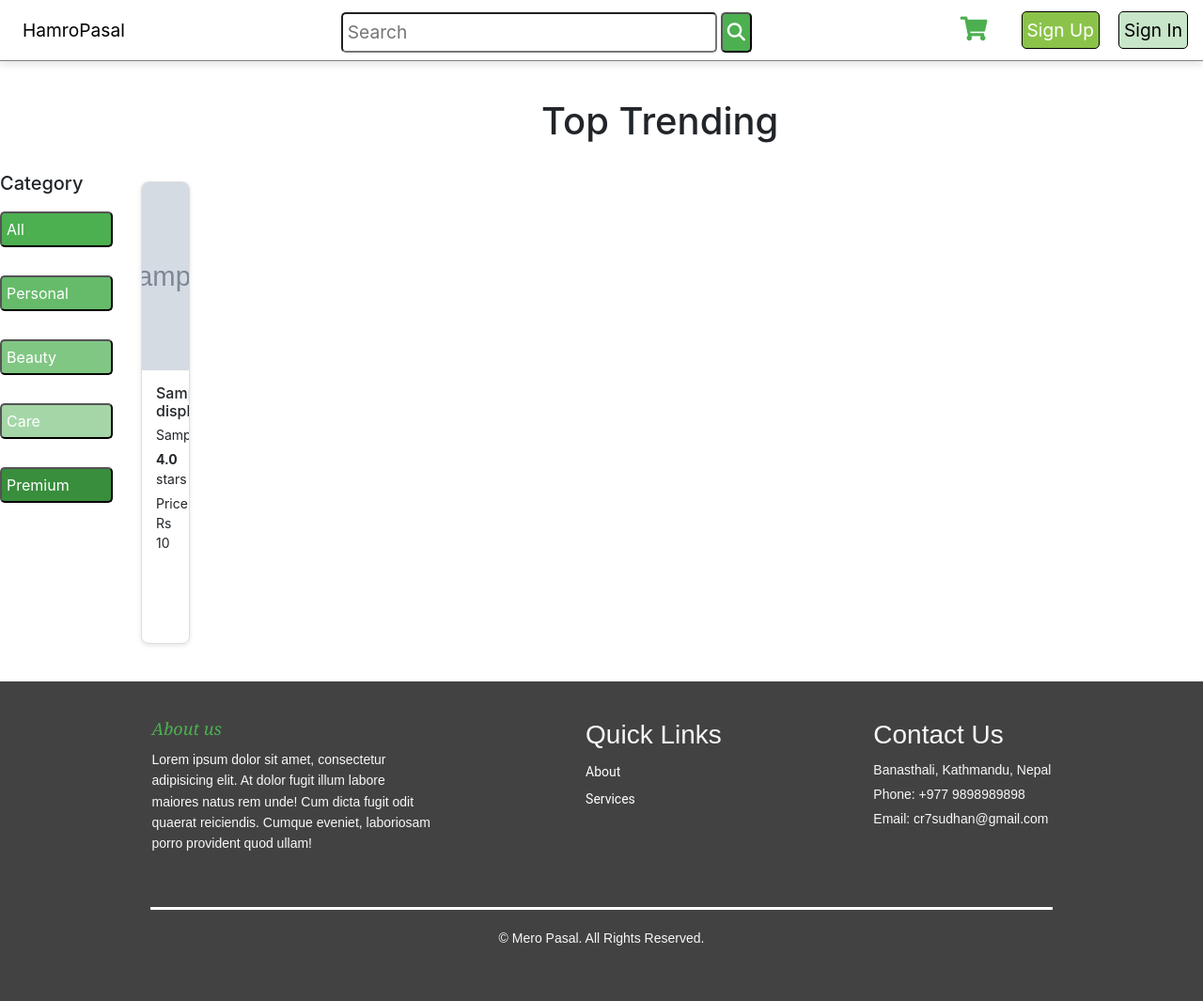
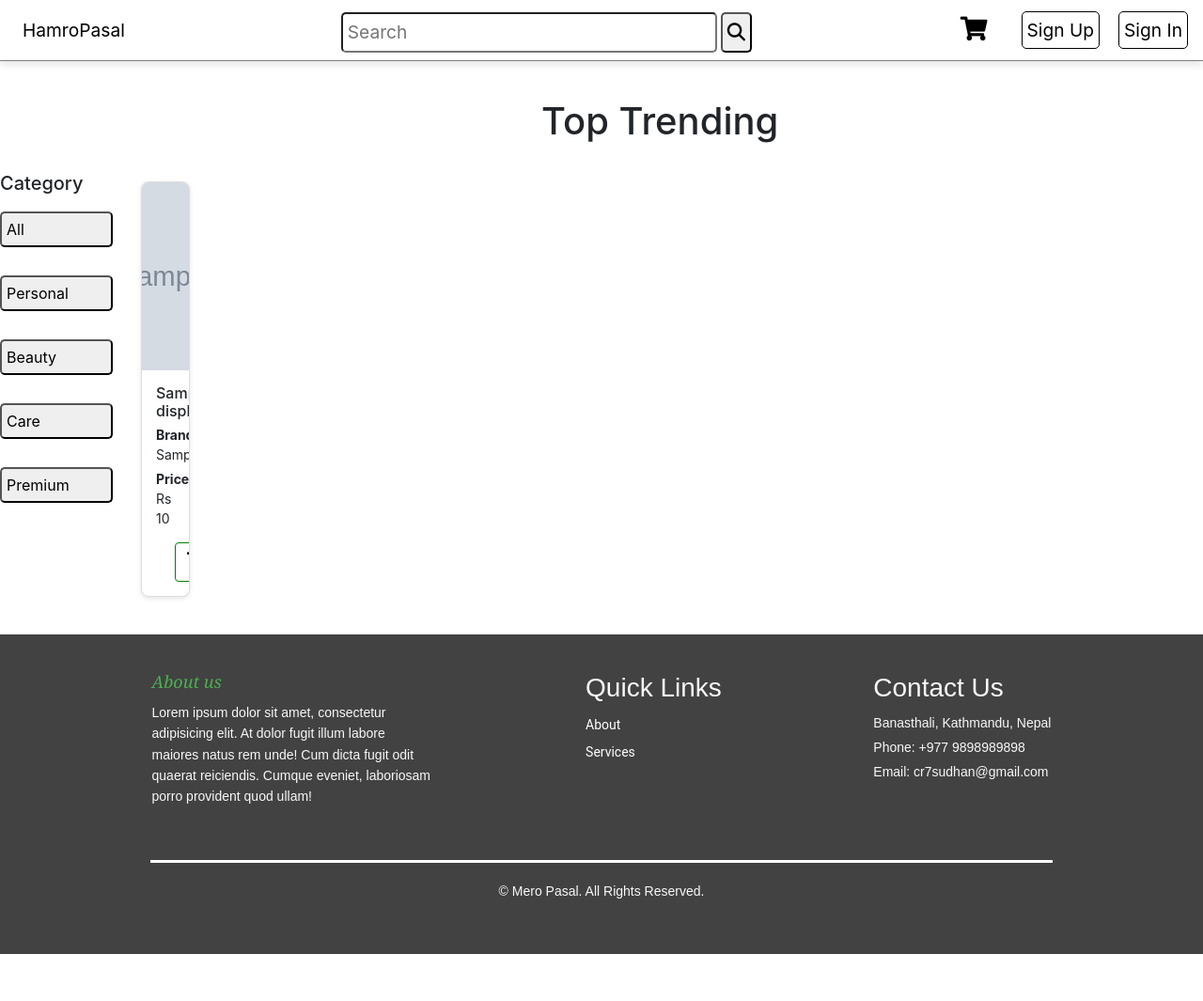
Before and after one commit to UnstaBleSos/7th-sem-Project-Content-Based-Filtering, a Flask app: page / in a window 1280 px wide. Shown: the whole page at 94% size. After the commit the page ends 1015 px from the top, so only its background shows below. Run offline with Flask 3, Linux system fonts and the light colour scheme; tables that the repository leaves empty hold one stand-in row (values such as "Sample post"); grey boxes marked "Sample" are stand-in pictures; parts of the project's set-up code (start-up, migrations or seed data) failed here and were passed over; some libraries are stand-ins or nearby versions.

Commit message:
nth commit

```diff
--- a/app.py
+++ b/app.py
@@ -5,7 +5,9 @@ from flask_sqlalchemy import SQLAlchemy
 from sqlalchemy import text
 import pandas as pd
 import math
-
+import hmac
+import hashlib
+import uuid
 
 
 #object of flask
@@ -155,6 +157,7 @@ def content_based_recommendations(train_data, item_name, top_n=10):
     similarities = sorted(similarities, key=lambda x: x[1], reverse=True)
 
     top_similar_indices = [idx for idx, _ in similarities[1:top_n + 1]]
+    print(top_similar_indices)
     recommended_items_details = train_data.iloc[top_similar_indices][
         ['ID','Name', 'ReviewCount', 'Brand', 'ImageURL', 'Rating','Price','Description']]
     return recommended_items_details
@@ -280,20 +283,22 @@ def signin():
         user = Signup.query.filter_by(username=username, password=password,status=1,role="user").first()
         admins = Admin.query.filter_by(adminName=username,adminPassword=password,role="admin").first()
         if user:
+            userName=user.username
             session['userid']=user.id
             session['logged_in']=True
-            signin_message="user signed in successfully"
+            signin_message="Welcome"
+            print(userName)
         elif admins :
             session['adminlogin'] = admins.id
             session['adminlogin'] = True
             signin_message="Welcome Admin"
-            return render_template('admin/admin.html',signin_message=signin_message)
+            return render_template('./admin/admin.html',signin_message=signin_message)
         else:
             signin_message = "invalid username or password or you are no longer able to login"
 
         products = DisplayProduct.query.all()
         return render_template('index.html',
-                               data=products,message=signin_message
+                               data=products,message=signin_message,userName=userName
                                )
     products = DisplayProduct.query.all()
     return render_template('index.html',data=products,message="Please log in")
@@ -490,7 +495,6 @@ def admin():
     selectuser = text("select count(id) from signup ")
     user = db.session.execute(selectuser).fetchone()
     db.session.commit()
-
     return render_template('./admin/admin.html',totalcount=count,user=user,product=value,price= pricecount)
 
 
--- a/templates/about.html
+++ b/templates/about.html
@@ -8,8 +8,8 @@
 <body>
 
 
-    {% include'header.html' %}
-    {% include'footer.html' %}
+    {% include'heads.html' %}
+    {% include'foots.html' %}
 
 
 </body>
--- a/templates/admin/adminsidebar.html
+++ b/templates/admin/adminsidebar.html
@@ -10,7 +10,7 @@
     color: black;
     text-decoration: none;
     font-size: 1.4rem;
-
+    padding:10px;
 }
 </style>
 <link rel="stylesheet" href="https://cdnjs.cloudflare.com/ajax/libs/font-awesome/6.7.1/css/all.min.css" integrity="sha512-5Hs3dF2AEPkpNAR7UiOHba+lRSJNeM2ECkwxUIxC1Q/FLycGTbNapWXB4tP889k5T5Ju8fs4b1P5z/iB4nMfSQ==" crossorigin="anonymous" referrerpolicy="no-referrer" />
@@ -22,7 +22,7 @@
             <a href="/adminusers">Deactivate User </a>
             <a href="/adminusersdeactive">Activate User </a>
             <a href="/addproduct">Add Products</a>
-            <a href="/category">Category</a>
+            <a href="/category">Categories</a>
             <a href="/addcategory">Add Category</a>
             <a href="/adminlogout">Logout</a>
 </div>
--- a/templates/categorybutton.html
+++ b/templates/categorybutton.html
@@ -32,48 +32,48 @@
             margin-bottom: 20px;
         }
      .all {
-    background-color: #4CAF50;
-    color: #FFFFFF;
+    background-color: ;
+    color: ;
 }
 .all:hover {
-    background-color: #388E3C;
-    color: #FFFFFF;
+    background-color: ;
+    color: ;
 }
 
 .personal {
-    background-color: #66BB6A;
-    color: #FFFFFF;
+    background-color: ;
+    color: ;
 }
 .personal:hover {
-    background-color: #4CAF50;
-    color: #FFFFFF;
+    background-color: ;
+    color: ;
 }
 
 .beauty {
-    background-color: #81C784;
-    color: #FFFFFF;
+    background-color: ;
+    color: ;
 }
 .beauty:hover {
-    background-color: #66BB6A;
-    color: #FFFFFF;
+    background-color: ;
+    color: ;
 }
 
 .care {
-    background-color: #A5D6A7;
-    color: #FFFFFF;
+    background-color: ;
+    color: ;
 }
 .care:hover {
-    background-color: #81C784;
-    color: #FFFFFF;
+    background-color: ;
+    color: ;
 }
 
 .premium {
-    background-color: #388E3C;
-    color: #FFFFFF;
+    background-color: ;
+    color: ;
 }
 .premium:hover {
-    background-color: #2E7D32;
-    color: #FFFFFF;
+    background-color: ;
+    color: ;
 }
 
 
--- a/templates/fetch.html
+++ b/templates/fetch.html
@@ -29,6 +29,11 @@
             box-shadow: 0 2px 5px rgba(0, 0, 0, 0.1);
             overflow: hidden;
             margin:10px;
+            cursor:pointer;
+        }
+        .product:hover{
+            transform:translateY(-5px);
+            transition: 0.5 ease;
         }
         .product img {
             width: 100%;
@@ -53,18 +58,19 @@
             border:1px solid green;
             text-decoration: none;
             border-radius: 4px;
-            margin-left:50px;
-           background-color:#FFC107;
-             color:#212121;
+            margin-left:20px;
+            color:black;
              transition: background-color 0.4s ease, color 0.4s ease, transform 0.2s ease;
 
         }
         .product-info a:hover {
-            background-color:#FFA000;
-             color:#FFFFFF;
+
               transform: scale(1.05);
             transition:0.7s;
         }
+         #cart{
+            margin-left:20px;
+         }
     </style>
 </head>
 <body>
@@ -73,7 +79,8 @@
    <div class="container">
         <div class="row">
             {% for product in data %}
-                <div class="product">
+
+                <div class="product" data-href="{{ url_for('product_detail', pid=product.pid) }}" onclick="redirectToDetail(this)">
 <!--                    <img src="{{ product.imageurl.split('|')[0] }}" alt="{{ product.pname }}">-->
                     <img src="{{ product['imageurl'].split('|')[0].strip() }}"
                        class="img-fluid"
@@ -83,10 +90,9 @@
 
                     <div class="product-info">
                         <h5>{{ product.pname }}</h5>
-                        <p>{{ product.brand }} </p>
-                        <p> <strong>{{ product.rating }}</strong> stars</p>
-                        <p>Price: Rs {{ product.price }}</p>
-                        <a href="{{ url_for('product_detail', pid=product.pid) }}">View Details</a>
+                        <p> <strong>Brand:</strong>  {{ product.brand }} </p>
+                        <p><strong>Price:</strong> Rs {{ product.price }}</p>
+                            <a href="/cart" id="cart"><i class="fas fa-shopping-cart fa-lg"></i></a>
                     </div>
                 </div>
             {% endfor %}
@@ -95,6 +101,12 @@
 
 </div>
 </body>
+<script>
+    function redirectToDetail(element) {
+        const url = element.getAttribute('data-href');
+        window.location.href = url;
+    }
+</script>
 <script src="https://code.jquery.com/jquery-3.5.1.slim.min.js"></script>
 <script src="https://code.jsdelivr.net/npm/@popperjs/core@2.5.4/dist/umd/popper.min.js"></script>
 <script src="https://stackpath.bootstrapcdn.com/bootstrap/4.5.2/js/bootstrap.min.js"></script>
--- a/templates/heads.html
+++ b/templates/heads.html
@@ -49,13 +49,12 @@
     .search-bar button{
         border-radius:5px;
         padding:5px;
-        background-color:#4CAF50;
-        color:#FFFFFF;
+
     }
     .search-bar button:hover{
-        background-color:#388E3C;
+
         transition:0.5s ease;
-        color:#FFFFFF ;
+
     }
    #suggestions {
     position: absolute;
@@ -88,11 +87,10 @@
 
     }
     .cart i{
-        color:#4CAF50;
+
     }
     .cart i:hover{
-        background-color:white;
-        color:#FFC107;
+
         transition:0.4s ease;
     }
     .nav-links{
@@ -106,41 +104,36 @@
     }
 
     .signin{
-        background-color: #C8E6C9;
-        color:#388E3C;
+
         margin-left:20px;
          border-radius:5px;
          padding:5px;
         border:1px solid black
     }
     .signin:hover{
-    background-color:#8BC34A;
-        color:  #FFFFFF ;
+
         transition:0.5s ease;
     }
     .signup{
-        background-color:#8BC34A;
-        color:white;
+
+        color:black !important;
         margin-left:20px;
          border-radius:5px;
          padding:5px;
         border:1px solid black
     }
     .signup:hover{
-        background-color:#4CAF50;
-        color:#FFFFFF;
+
         transition:0.5s ease;
     }
     .logout{
         border-radius:5px;
          padding:5px;
         border:1px solid green;
-        color:#FFFFFF;
-        background-color:#FF5722;
+
     }
     .logout:hover{
-        background-color:#388E3C;
-        color:#FFFFFF;
+
         transition:0.5s ease;
     }
 </style>
--- a/templates/services.html
+++ b/templates/services.html
@@ -8,8 +8,8 @@
 <body>
 
 
-    {% include'header.html' %}
-    {% include'footer.html' %}
+    {% include'heads.html' %}
+    {% include'foots.html' %}
 
 
 </body>
```
Also changed, not shown: templates/admin/admin.html (+8 -0 lines), templates/admin/viewupdate.html (added, +51 -0 lines), templates/categories.html (+19 -10 lines), templates/product_detail.html (+24 -14 lines), templates/search.html (+12 -18 lines).
